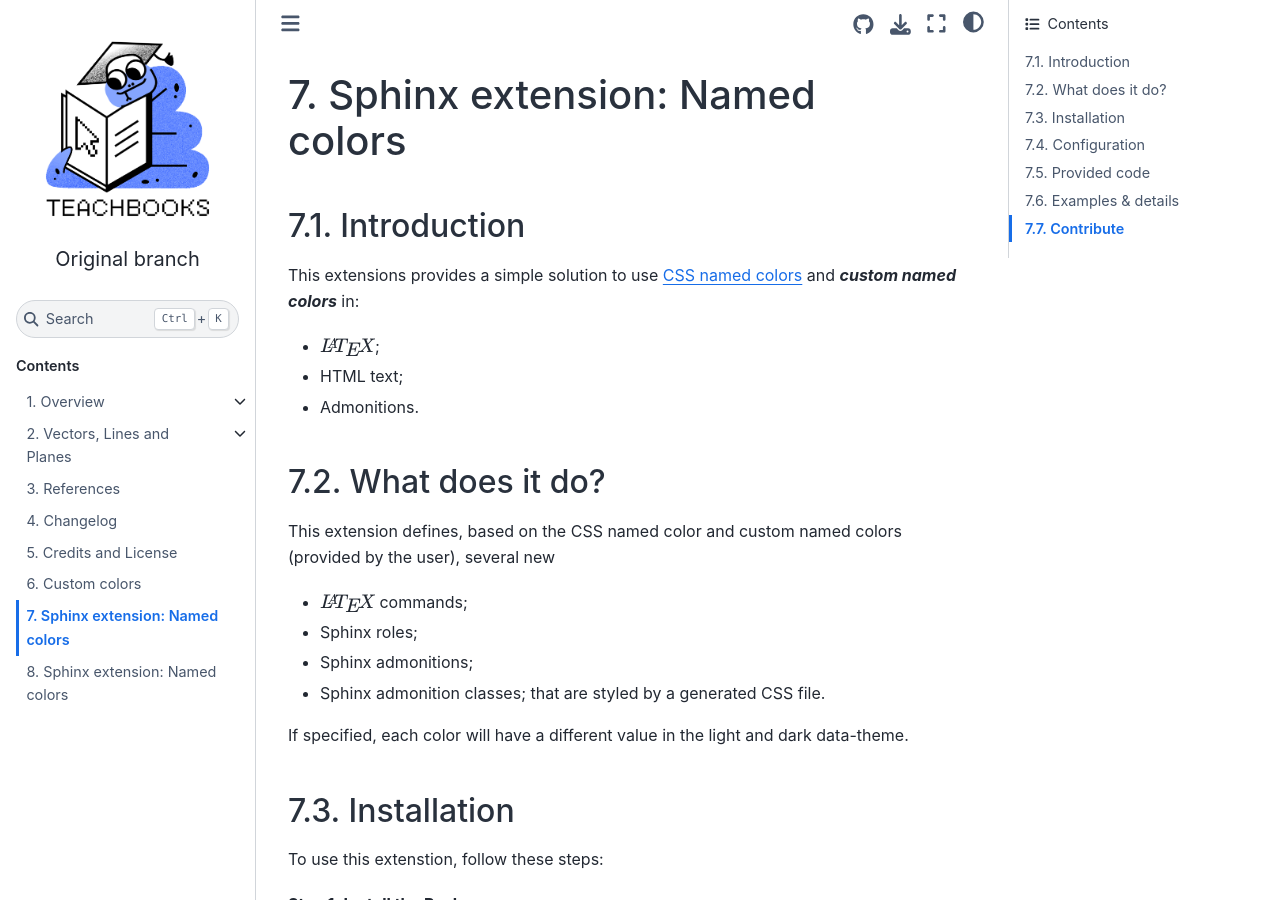
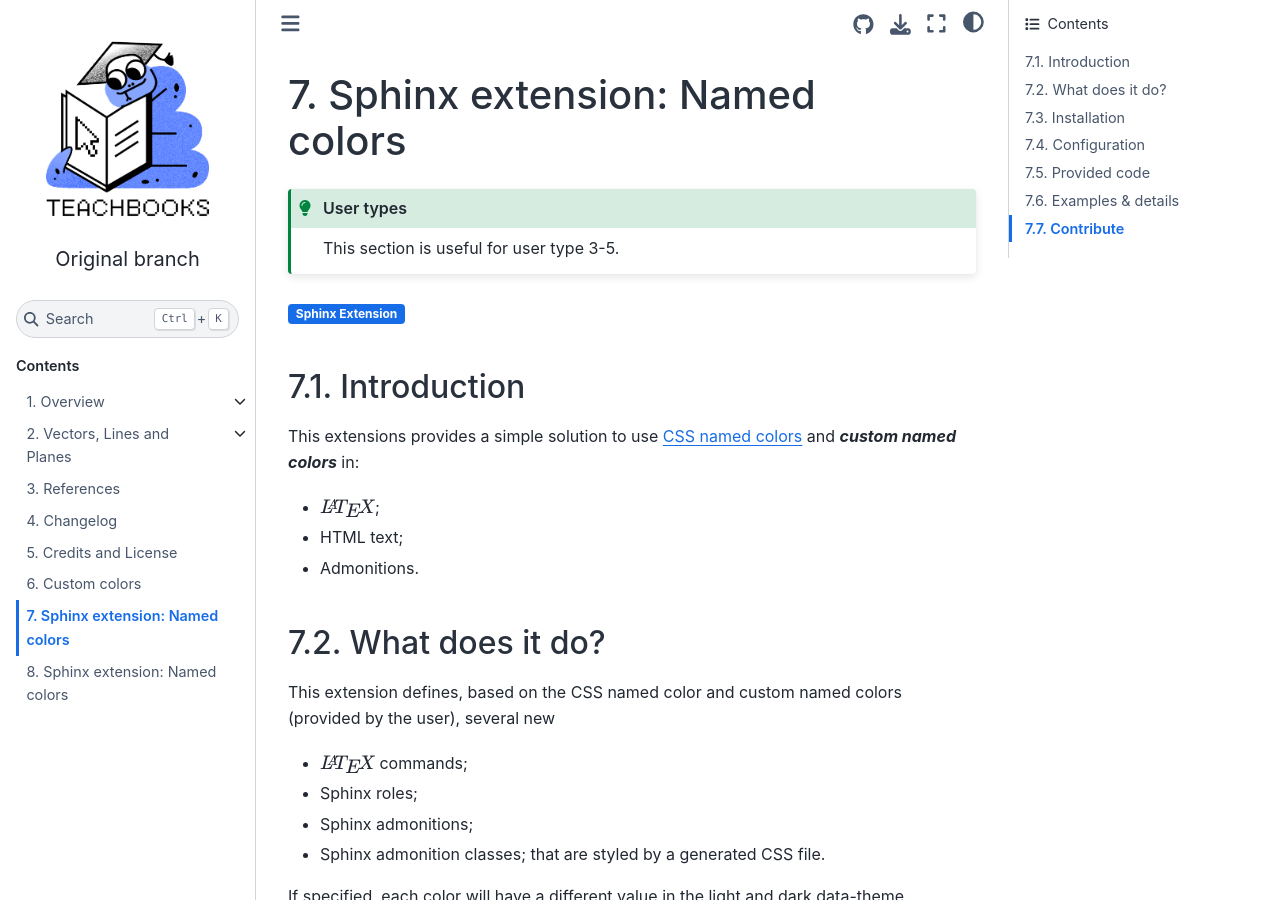
Before and after one commit to douden/test_book_from_template, a Jupyter Book: the page built from book/readme_manual.md, in a window 1280 px wide and 900 px high. Built offline with Jupyter Book 1.0.4 settings and Sphinx 7.4.7 and the Sphinx Book theme 1.1.4, drawn with Linux system fonts in a browser that asks for light colours; pages that are not in the unit, such as notebooks, are missing from menus; comment, search, counter and statistics services are not loaded; cross-references to code outside the pages are shown as plain code.

Commit message:
Update readme_manual.md

````diff
--- a/book/readme_manual.md
+++ b/book/readme_manual.md
@@ -1,4 +1,11 @@
 # Sphinx extension: Named colors
+
+```{admonition} User types
+:class: tip
+This section is useful for user type 3-5.
+```
++++
+{bdg-primary}`Sphinx Extension`
 
 ## Introduction
 
````
